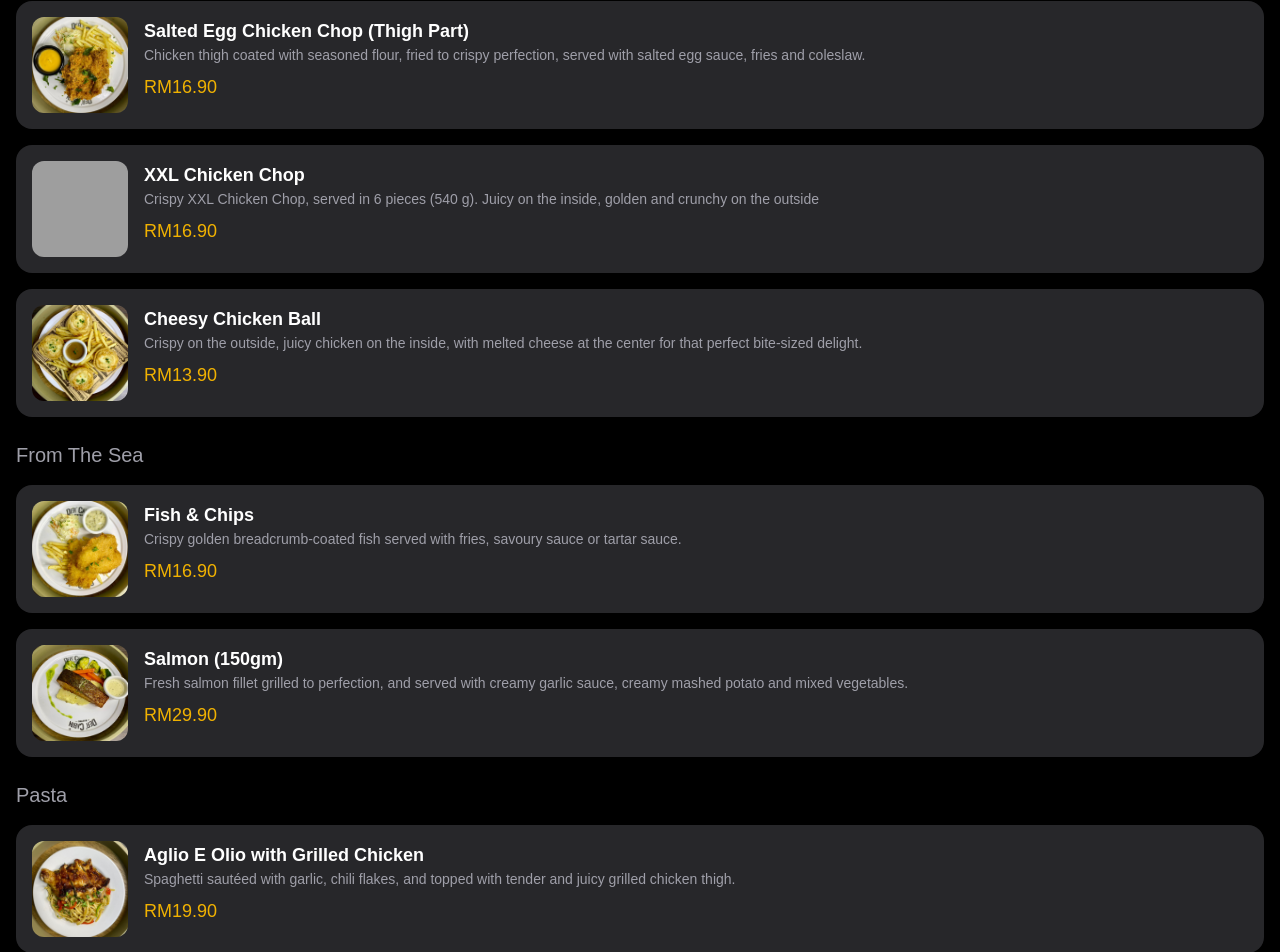
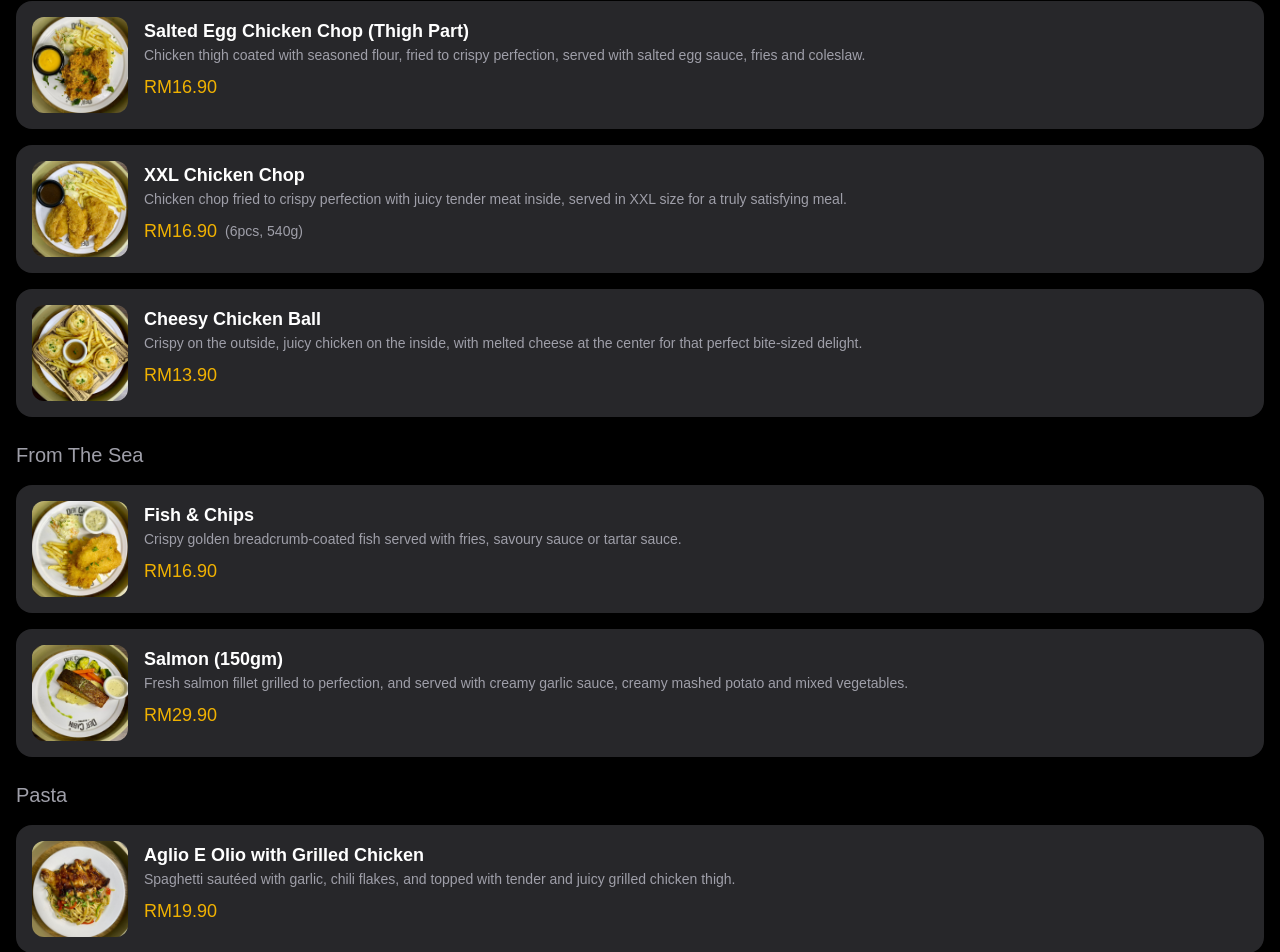
Before and after one commit to citrusarc/der-cabin-dining-app, a Next.js app: page /child in a window 1280 px wide. Shown: the part 2451-3403 px from the top of the page. Built offline with nearby package versions, Linux system fonts and the light colour scheme; grey boxes are pictures that could not be loaded.

Commit message:
update menu data

```diff
--- a/data/menu.ts
+++ b/data/menu.ts
@@ -311,9 +311,10 @@ export const menus: MenuItem[] = [
   {
     id: "chicken-4",
     name: "XXL Chicken Chop",
+    label: "(6pcs, 540g)",
     image: "/Images/chicken-4.jpg",
     description:
-      "Crispy XXL Chicken Chop, served in 6 pieces (540 g). Juicy on the inside, golden and crunchy on the outside",
+      "Chicken chop fried to crispy perfection with juicy tender meat inside, served in XXL size for a truly satisfying meal.",
     category: "Chicken Feast",
     price: {
       currency: "RM",
```
Also changed, not shown: public/Images/chicken-4.jpg (added).
